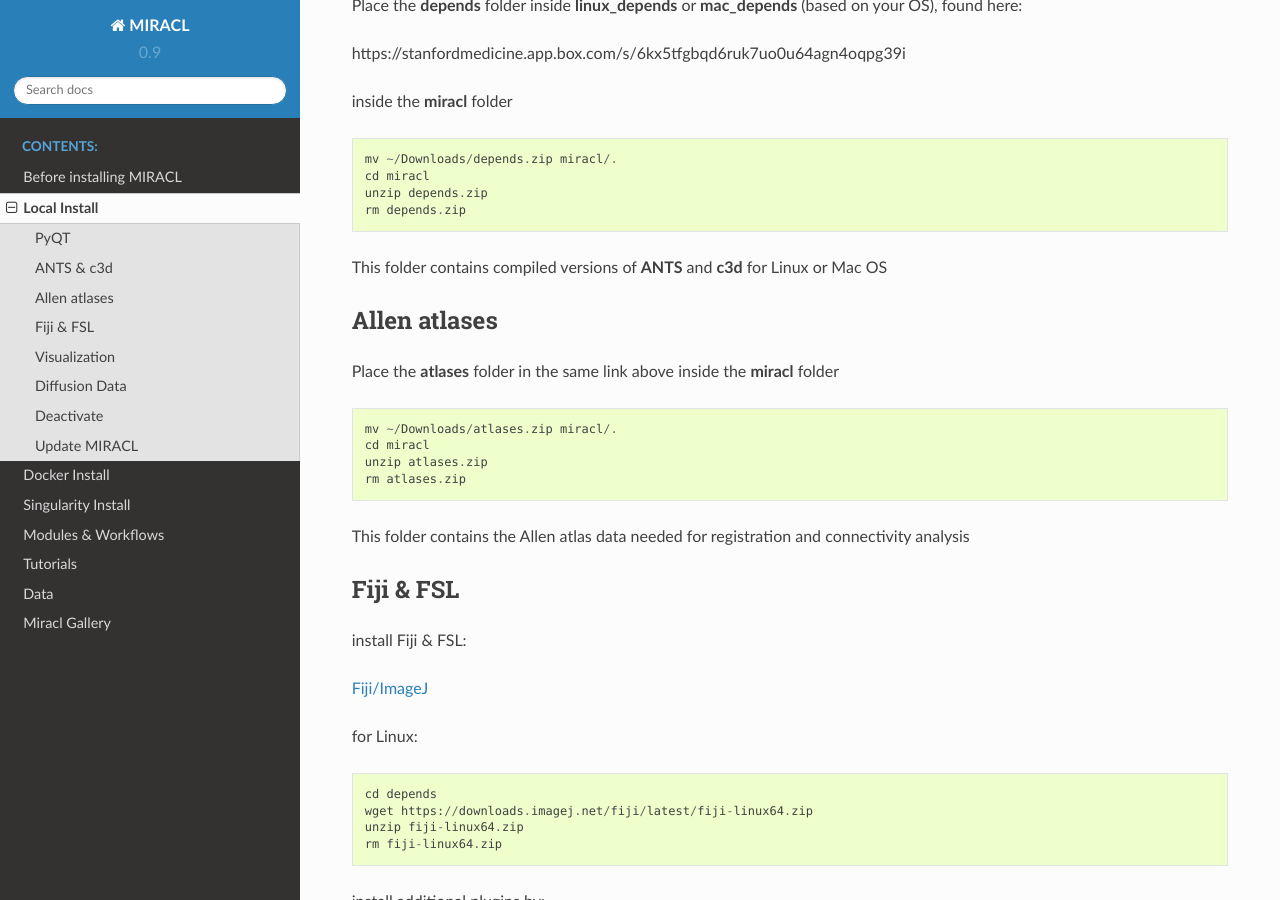
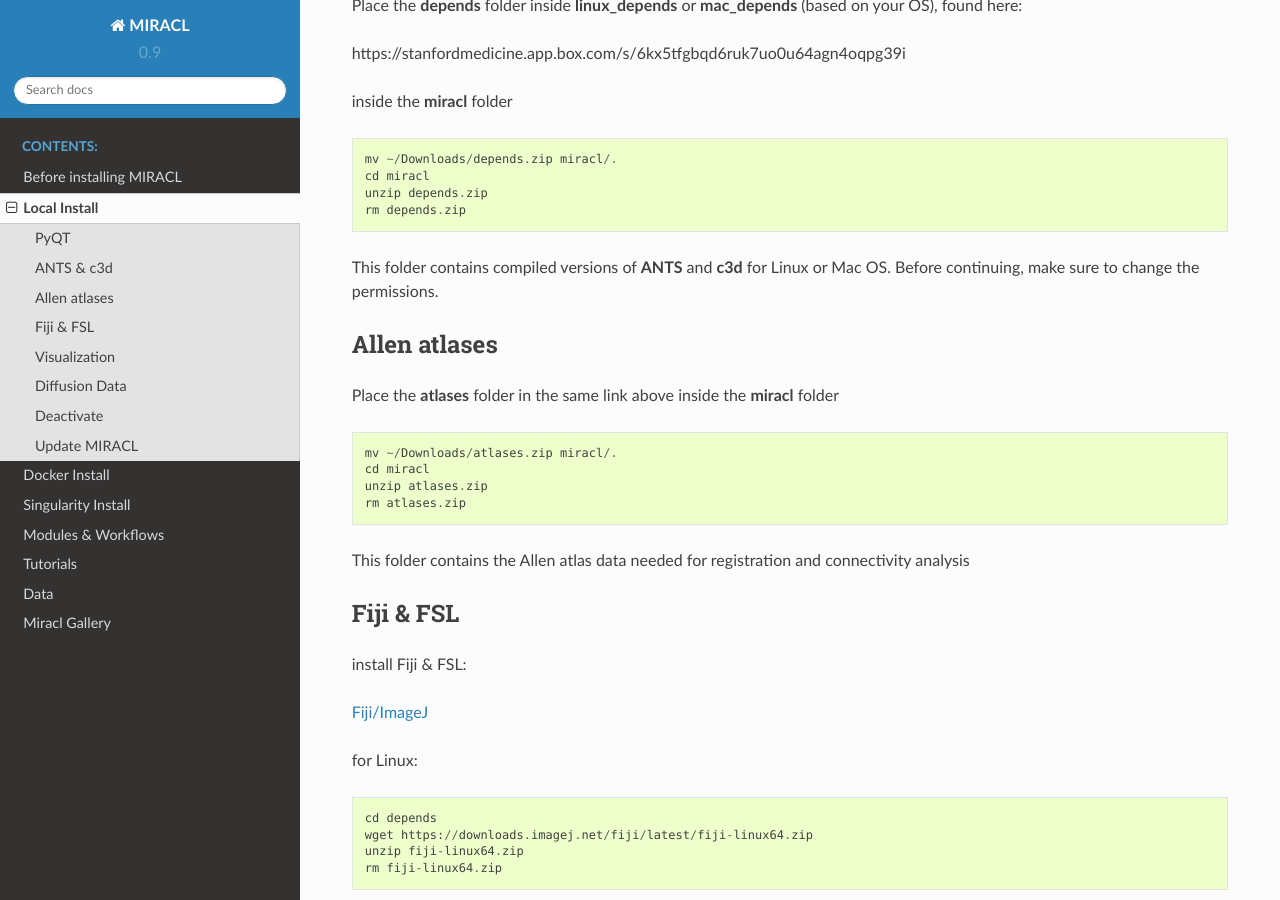
Before and after one commit to AICONSlab/MIRACL, a Sphinx documentation site: the page built from docs/install-local.md, in a window 1280 px wide and 900 px high, scrolled down 957 px. Built offline with Sphinx 7.4.7 and the Read the Docs theme 2.0.0, drawn with Linux system fonts in a browser that asks for light colours; pages that are not in the unit, such as notebooks, are missing from menus.

```diff
--- a/docs/install-local.md
+++ b/docs/install-local.md
@@ -39,7 +39,7 @@ inside the **miracl** folder
     unzip depends.zip
     rm depends.zip
 
-This folder contains compiled versions of **ANTS** and **c3d** for Linux or Mac OS
+This folder contains compiled versions of **ANTS** and **c3d** for Linux or Mac OS. Before continuing, make sure to change the permissions.
 
 #### Allen atlases
 
```
Also changed, not shown: 5 other files.
